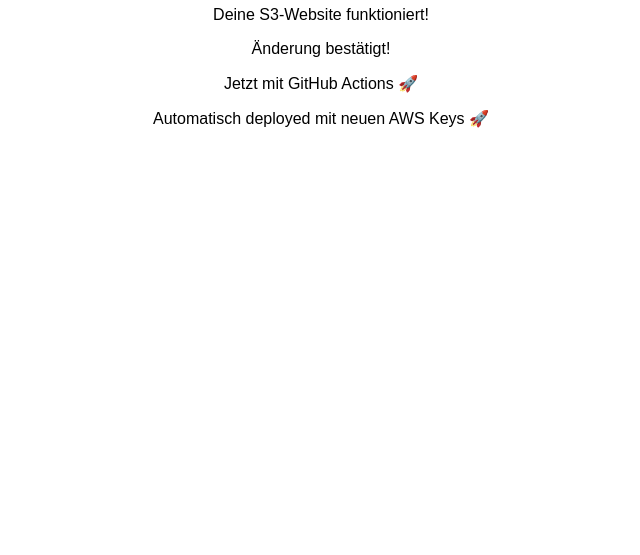
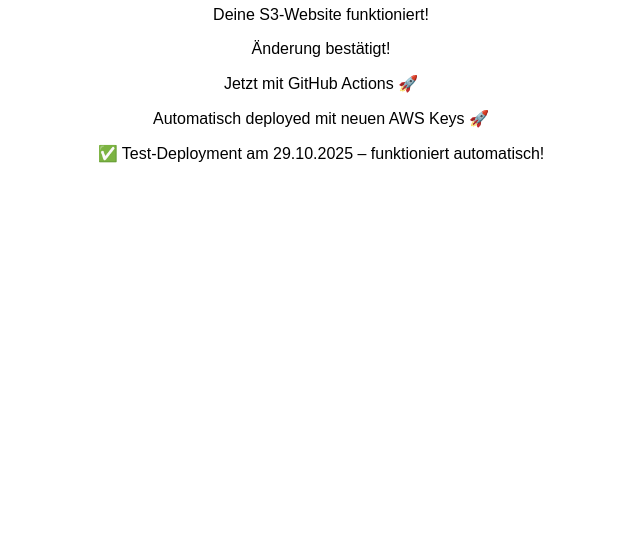
Before and after one commit to LordofCoding06/devops-iac-lars, a website: page site/index.html in a window 1280 px wide. Shown: the part 245-800 px from the top of the page, without its empty margins (319-959 px from the left). Drawn offline with Linux system fonts and the light colour scheme.

Commit message:
Test automatic deployment via GitHub Actions

```diff
--- a/site/index.html
+++ b/site/index.html
@@ -10,5 +10,6 @@
     <p>Änderung bestätigt!</p>
     <p>Jetzt mit GitHub Actions 🚀</p>
     <p>Automatisch deployed mit neuen AWS Keys 🚀</p>
+    <p>✅ Test-Deployment am 29.10.2025 – funktioniert automatisch!</p>
   </body>
 </html>
```
